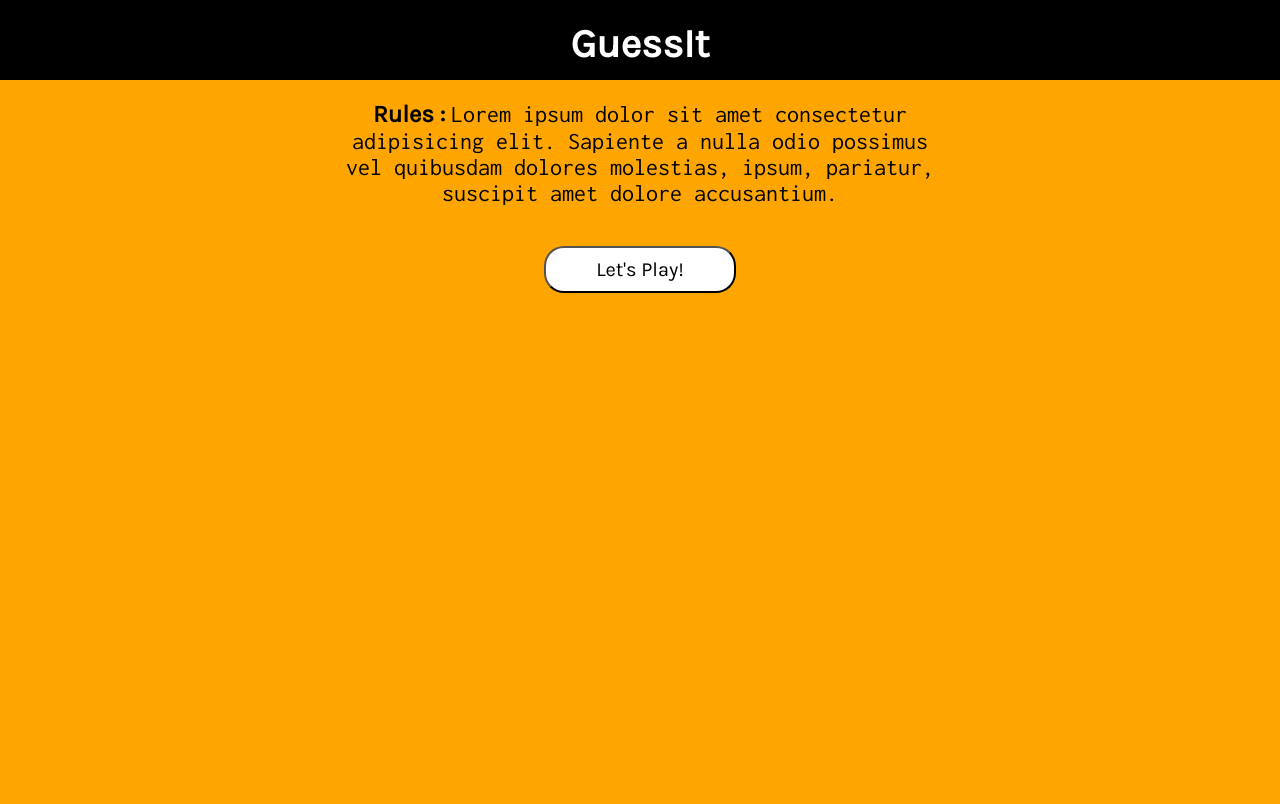
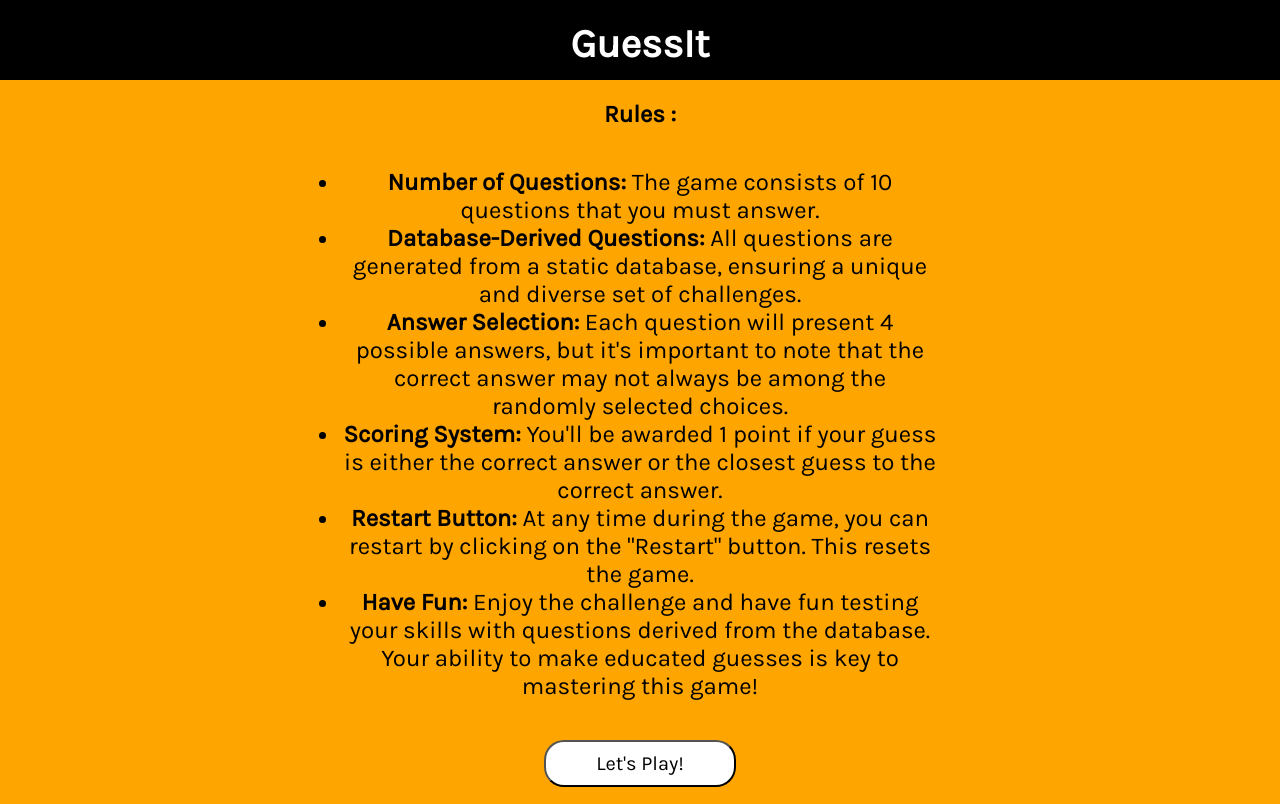
Before and after one commit to sabifromtherock/ts-game-project, a website built with Vite: page index.html in a window 1280 px wide. Built offline with nearby package versions, Linux system fonts and the light colour scheme.

Commit message:
added game rules

```diff
--- a/index.html
+++ b/index.html
@@ -12,11 +12,40 @@
       <button class="header__restart-button">Restart</button>
     </header>
     <section class="rules">
-      <p class="rules__description">
-        <strong>Rules : </strong>Lorem ipsum dolor sit amet consectetur
-        adipisicing elit. Sapiente a nulla odio possimus vel quibusdam dolores
-        molestias, ipsum, pariatur, suscipit amet dolore accusantium.
+      <p class="rules__header">
+        <strong>Rules : </strong>
       </p>
+      <ul class="rules__description">
+        <li>
+          <strong>Number of Questions:</strong> The game consists of 10
+          questions that you must answer.
+        </li>
+        <li>
+          <strong>Database-Derived Questions:</strong> All questions are
+          generated from a static database, ensuring a unique and diverse set of
+          challenges.
+        </li>
+        <li>
+          <strong>Answer Selection:</strong> Each question will present 4
+          possible answers, but it's important to note that the correct answer
+          may not always be among the randomly selected choices.
+        </li>
+        <li>
+          <strong>Scoring System:</strong> You'll be awarded 1 point if your
+          guess is either the correct answer or the closest guess to the correct
+          answer.
+        </li>
+        <li>
+          <strong>Restart Button:</strong> At any time during the game, you can
+          restart by clicking on the "Restart" button. This resets the game.
+        </li>
+        <li>
+          <strong>Have Fun:</strong> Enjoy the challenge and have fun testing
+          your skills with questions derived from the database. Your ability to
+          make educated guesses is key to mastering this game!
+        </li>
+      </ul>
+
       <button class="rules__button">Let's Play!</button>
     </section>
     <section class="question">
--- a/src/main.ts
+++ b/src/main.ts
@@ -11,7 +11,7 @@ let isAnswerButtonClicked = true;
 const answerButtonIds: string[] = ["answerA", "answerB", "answerC", "answerD"];
 
 const rulesDescription = document.querySelector(
-  ".rules__description"
+  ".rules"
 ) as HTMLParagraphElement;
 const playButton = document.querySelector(
   ".rules__button"
--- a/src/styles/_rules-section.scss
+++ b/src/styles/_rules-section.scss
@@ -3,7 +3,8 @@
 .rules {
   text-align: center;
 
-  &__description {
+  &__description,
+  &__header {
     padding: 20px;
     font-family: $secondary-font;
     font-size: 1.5rem;
```
